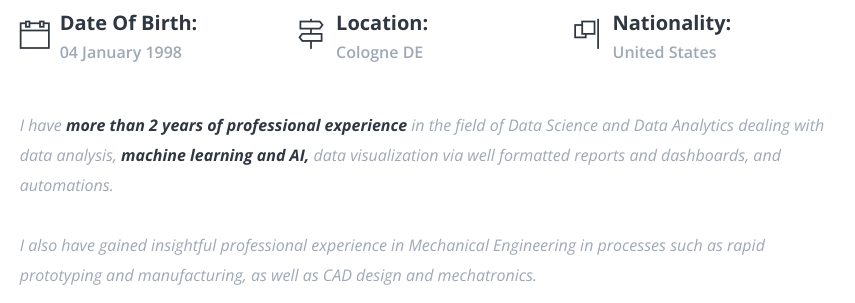
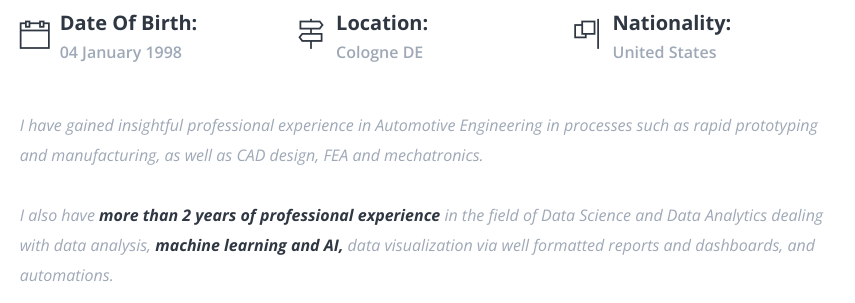
Before and after one commit to ClayHallman6/ClayHallman6.github.io, a plain HTML site: page index.html in a window 1280 px wide. Shown: the part 1174-1477 px from the top of the page, 425-1280 px from the left. Drawn offline with nearby package versions, Linux system fonts and the light colour scheme; some packages are replaced by stand-ins of ours.

Commit message:
Update index.html
Updated about sentences

```diff
--- a/index.html
+++ b/index.html
@@ -113,7 +113,7 @@
       <div class="container-fluid">
       <div class="row">
        <div class="col-md-12 text-center">
-         <h1> <span> Hello i’m </span> Clay Hallman </h1>
+         <h1> <span> Hello I’m </span> Clay Hallman </h1>
          <div id="typer"></div>
           <div class="button-large">
           	<a href="#" onclick="window.open('Lebenslauf_analytics.pdf')">Download My CV</a>
@@ -233,8 +233,9 @@
    	 	 <div class="row">
    	 	 	<div class="col-lg-12 col-md-12">
    	 	 	  <div class="about-block clearfix">
-   	 	 		<p>I have <b>more than 2 years of professional experience</b> in the field of Data Science and Data Analytics dealing with data analysis,<b> machine learning and AI,</b> data visualization via well formatted reports and dashboards, and automations.</p>
-          <p>I also have gained insightful professional experience in Mechanical Engineering in processes such as rapid prototyping and manufacturing, as well as CAD design and mechatronics.</p>
+				<p>I have gained insightful professional experience in Automotive Engineering in processes such as rapid prototyping and manufacturing, as well as CAD design, FEA and mechatronics.</p>
+   	 	 		<p>I also have <b>more than 2 years of professional experience</b> in the field of Data Science and Data Analytics dealing with data analysis,<b> machine learning and AI,</b> data visualization via well formatted reports and dashboards, and automations.</p>
+          <!-- <p>I also have gained insightful professional experience in Mechanical Engineering in processes such as rapid prototyping and manufacturing, as well as CAD design and mechatronics.</p> -->
    	 	 		<img class="float-end" src="images/signature.png" alt="">
    	 	 	</div>
    	 	   </div>
```
